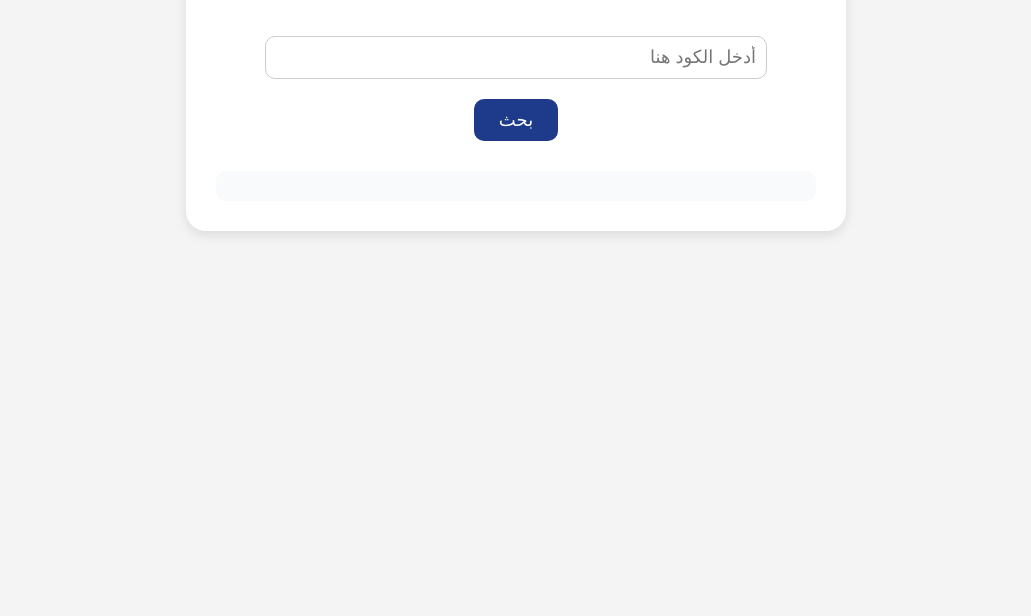
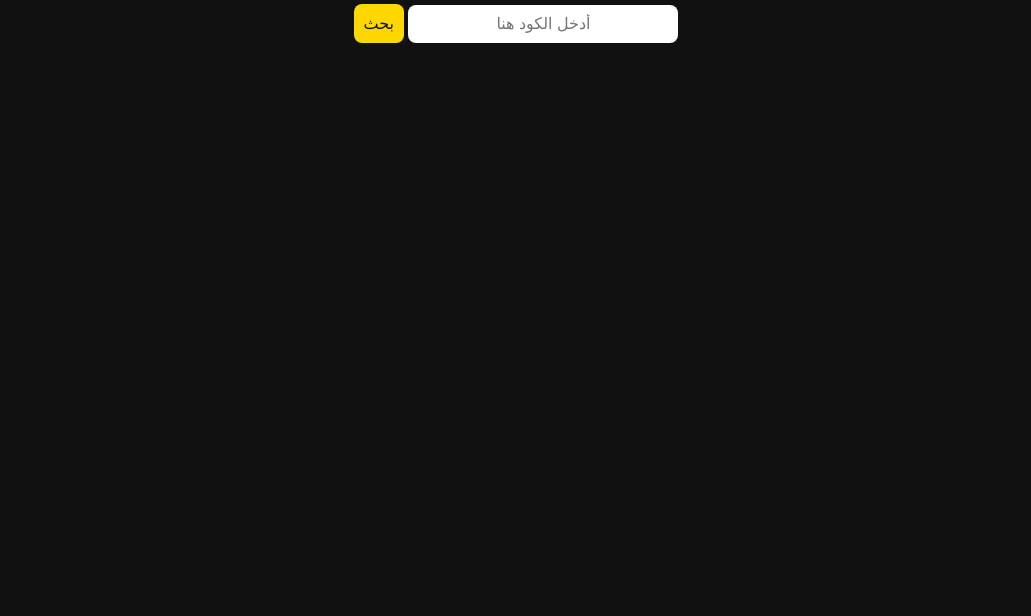
Before and after one commit to mazennashat2001-coder/ARICO, a plain HTML site: page index.html in a window 1280 px wide. Shown: the part 184-800 px from the top of the page, without its empty margins (124-1155 px from the left). Drawn offline with Linux system fonts and the light colour scheme.

Commit message:
Update index.html

```diff
--- a/index.html
+++ b/index.html
@@ -2,129 +2,106 @@
 <html lang="ar" dir="rtl">
 <head>
   <meta charset="UTF-8">
-<meta name="viewport" content="width=device-width, initial-scale=1.0">
   <title>شركة العريش للأسمنت</title>
-<script src="https://cdn.jsdelivr.net/npm/xlsx@0.18.5/dist/xlsx.full.min.js"></script>
   <style>
     body {
       font-family: "Cairo", sans-serif;
-    background-color: #f4f4f4;
+      background: #111;
+      color: #fff;
       text-align: center;
       padding: 40px;
-    direction: rtl;
     }
-  h1 {
-    color: #1e3a8a;
+    h1 { color: #ffd700; }
+    input, button {
+      padding: 10px;
+      font-size: 16px;
+      border-radius: 8px;
+      border: none;
+      margin-top: 10px;
     }
-  #container {
-    background: white;
-    border-radius: 20px;
-    padding: 30px;
-    max-width: 600px;
-    margin: auto;
-    box-shadow: 0 4px 12px rgba(0,0,0,0.1);
-  }
-  input[type="text"] {
-    width: 80%;
-    padding: 10px;
-    border-radius: 10px;
-    border: 1px solid #ccc;
-    font-size: 18px;
-    margin-top: 20px;
+    input {
+      width: 250px;
+      text-align: center;
     }
     button {
-    margin-top: 20px;
-    padding: 10px 25px;
-    font-size: 18px;
-    border: none;
-    border-radius: 10px;
-    background: #1e3a8a;
-    color: white;
+      background: #ffd700;
+      color: #111;
       cursor: pointer;
     }
     button:hover {
-    background: #0f2764;
+      background: #ffb700;
     }
-  #results {
-    text-align: right;
+    #result {
       margin-top: 30px;
-    background: #f9fafb;
-    padding: 15px;
+      font-size: 18px;
+      line-height: 1.8;
+    }
+    p {
+      background: #222;
+      padding: 10px;
       border-radius: 10px;
-  }
-  .message {
-    margin-bottom: 20px;
-    padding: 10px;
-    background: #eef2ff;
-    border-radius: 8px;
+      margin: 10px auto;
+      width: 80%;
     }
   </style>
 </head>
 <body>
 
-<div id="container">
   <h1>شركة العريش للأسمنت</h1>
-  <h3>مرحبًا بكم في نظام الاستعلام عن النقلات اليومية</h3>
+  <p>مرحبًا بك! من فضلك أدخل الكود لمعرفة التفاصيل:</p>
   <input type="text" id="codeInput" placeholder="أدخل الكود هنا">
-  <br>
-  <button onclick="searchCode()">بحث</button>
-  <div id="results"></div>
-</div>
+  <button id="searchBtn">بحث</button>
+
+  <div id="result"></div>
 
   <script>
-// ⚠️ ضع هنا رابط ملف Excel الخاص بك (بصيغة .xlsx)
-// يجب أن يكون الملف منشور للعامة ومتاح للتحميل المباشر
-const excelFileUrl = "https://github.com/mazennashat2001-coder/ARICO/blob/main/Template.xlsx?raw=true";
+    const csvUrl = "https://raw.githubusercontent.com/mazennashat2001-coder/ARICO/main/Template.csv"; // 🔹 رابط ملف CSV
 
-async function searchCode() {
+    document.getElementById("searchBtn").addEventListener("click", async () => {
       const code = document.getElementById("codeInput").value.trim();
-  const resultsDiv = document.getElementById("results");
-  resultsDiv.innerHTML = "";
+      const resultDiv = document.getElementById("result");
+      resultDiv.innerHTML = "";
 
       if (!code) {
-    resultsDiv.innerHTML = "<p style='color:red;'>من فضلك أدخل الكود أولاً.</p>";
+        resultDiv.innerHTML = "<p>من فضلك أدخل الكود أولاً.</p>";
         return;
       }
 
       try {
-    const response = await fetch(excelFileUrl);
-    const arrayBuffer = await response.arrayBuffer();
-    const workbook = XLSX.read(arrayBuffer, { type: "array" });
-    const firstSheetName = workbook.SheetNames[0];
-    const worksheet = workbook.Sheets[firstSheetName];
-    const data = XLSX.utils.sheet_to_json(worksheet, { header: 1 });
+        const response = await fetch(csvUrl);
+        const text = await response.text();
+        const rows = text.split("\n").map(r => r.split(","));
+        const messages = [];
 
-    // ابحث في العمودين C و H
-    const results = [];
-    for (let i = 1; i < data.length; i++) {
-      const colC = data[i][2]; // C
-      const colD = data[i][3]; // D
-      const colE = data[i][4]; // E
-      const colF = data[i][5]; // F
-      const colG = data[i][6]; // G
-      const colH = data[i][7]; // H
-      const colI = data[i][8]; // I
-      const colL = data[i][11]; // L
+        for (let i = 1; i < rows.length; i++) {
+          const row = rows[i];
+          const C = row[2]?.trim();
+          const D = row[3]?.trim();
+          const E = row[4]?.trim();
+          const F = row[5]?.trim();
+          const G = row[6]?.trim();
+          const H = row[7]?.trim();
+          const I = row[8]?.trim();
+          const L = row[11]?.trim();
 
-      if (String(colC).trim() === code) {
-        results.push(`مرحبًا ${colD || "العميل"}! لديك عدد ${colE || 0} بإجمالي كمية ${colF || 0} طن، نوع ${colL || "غير محدد"} ووجهتها ${colG || "غير معروفة"} عن طريق الناقل ${colI || "غير محدد"}.`);
-      } else if (String(colH).trim() === code) {
-        results.push(`مرحبًا ${colI || "الناقل"}! لديك عدد ${colE || 0} نقلة بإجمالي كمية ${colF || 0} طن، نوع ${colL || "غير محدد"} ووجهتها ${colG || "غير معروفة"} لصالح العميل ${colD || "غير محدد"}.`);
+          if (C === code) {
+            messages.push(`مرحبًا ${D}! لديك عدد ${E} بإجمالي كمية ${F} طن، نوع ${L} ووجهتها ${G} عن طريق الناقل ${I}.`);
+          } else if (H === code) {
+            messages.push(`مرحبًا ${I}! لديك عدد ${E} نقلة بإجمالي كمية ${F} طن، نوع ${L} ووجهتها ${G} لصالح العميل ${D}.`);
           }
         }
 
-    if (results.length === 0) {
-      resultsDiv.innerHTML = "<p style='color:red;'>لا توجد لديك أي نقلات اليوم.</p>";
+        if (messages.length > 0) {
+          resultDiv.innerHTML = messages.map(m => `<p>${m}</p>`).join("");
         } else {
-      resultsDiv.innerHTML = results.map(r => `<div class='message'>${r}</div>`).join("");
+          resultDiv.innerHTML = "<p>لم يتم العثور على الكود.</p>";
         }
 
-  } catch (err) {
-    console.error(err);
-    resultsDiv.innerHTML = "<p style='color:red;'>حدث خطأ أثناء العملية برجاء المحاولة بعد قليل.</p>";
+      } catch (error) {
+        console.error(error);
+        resultDiv.innerHTML = "<p>حدث خطأ أثناء تحميل الملف.</p>";
       }
-}
+    });
   </script>
-
 </body>
 </html>
```
Lines whose indentation alone changed are shown as unchanged.
